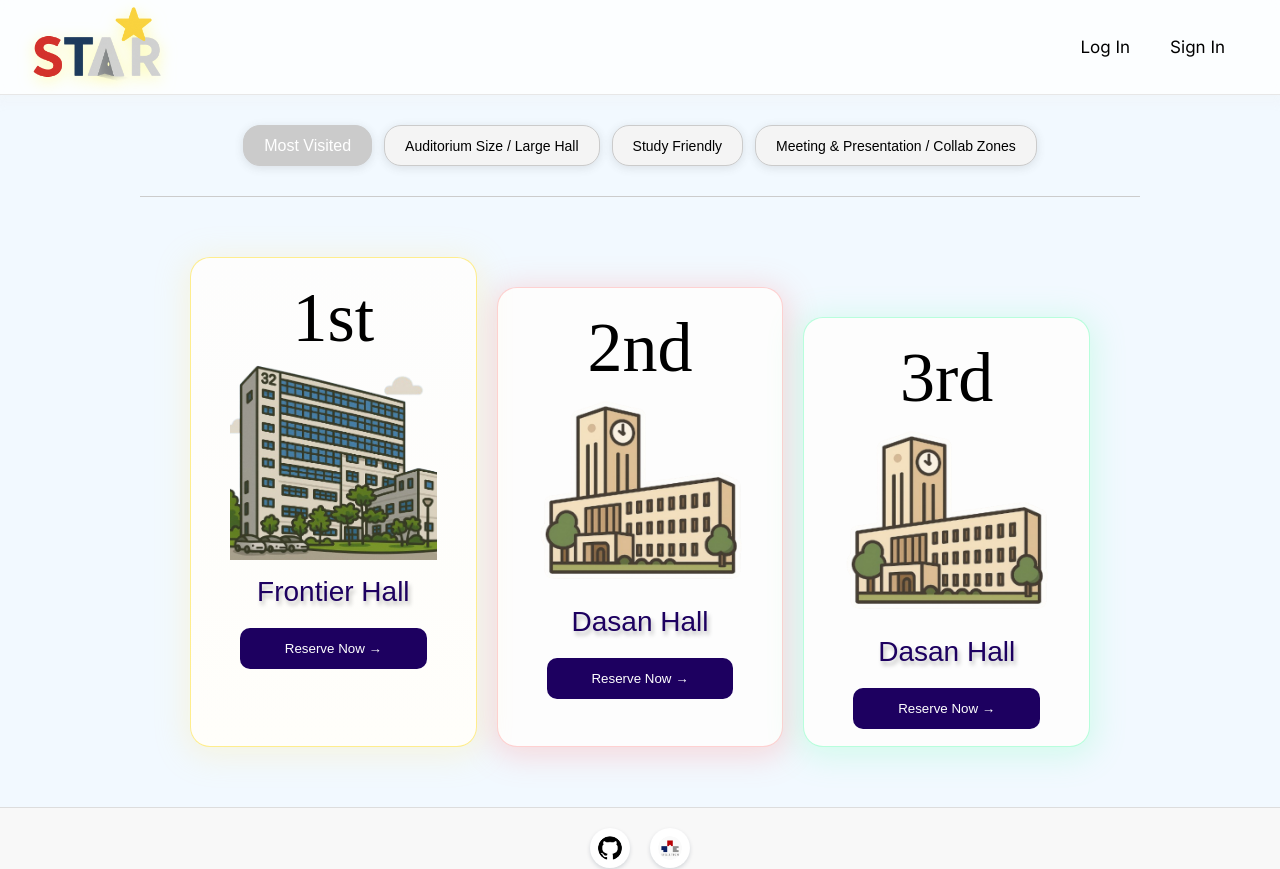
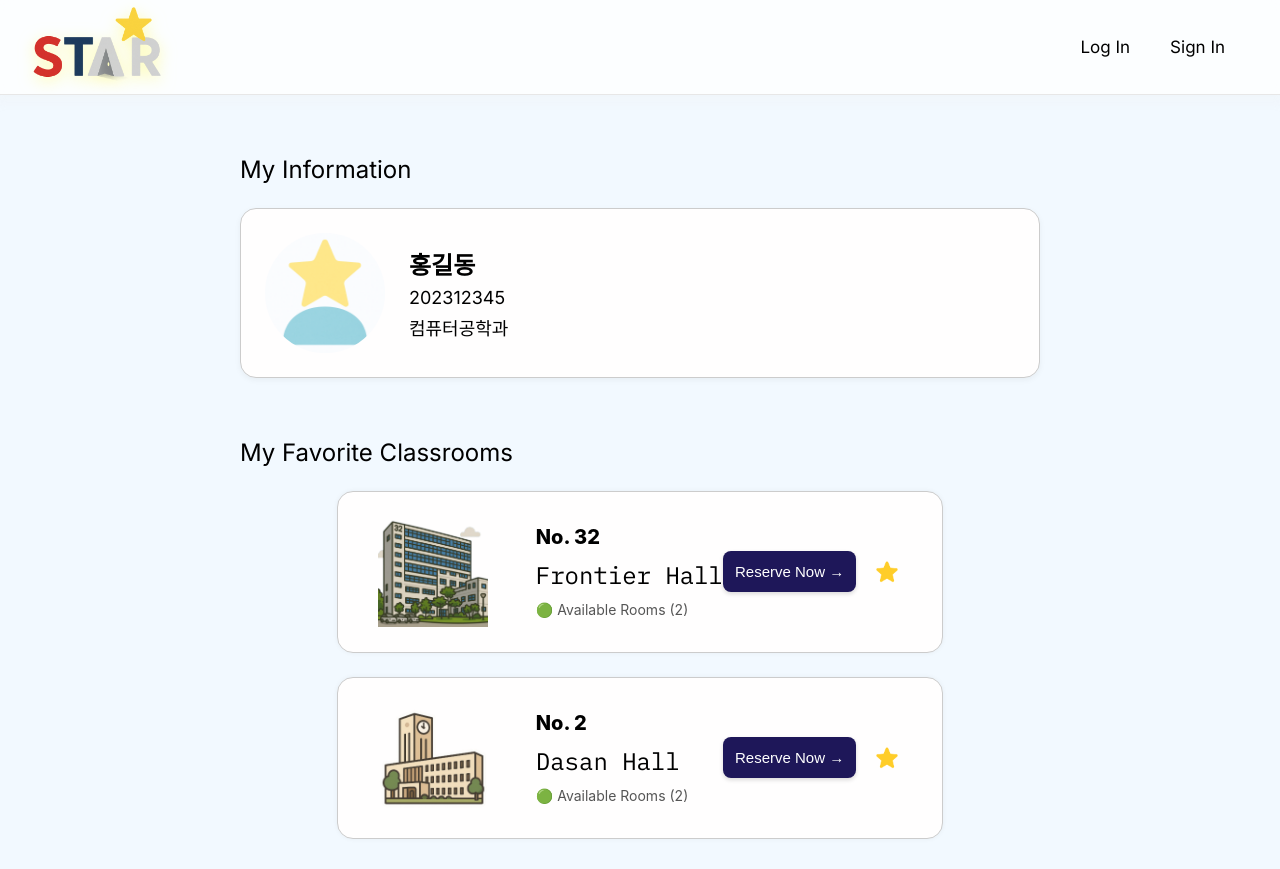
Before and after one commit to yen2i/STAR, a React (Create React App) app in the folder front/: page /hotspot in a window 1280 px wide. Shown: the top 869 px of the page. Built offline with nearby package versions, Linux system fonts and the light colour scheme; a web font is replaced by a local one.

Commit message:
Update HotspotPage.js

```diff
--- a/front/src/pages/HotspotPage.js
+++ b/front/src/pages/HotspotPage.js
@@ -1,166 +1,191 @@
-import React, { useState, useEffect } from 'react';
+import React, { useEffect, useState } from 'react';
+import { useNavigate } from 'react-router-dom';
+import axios from 'axios';
 import Header from '../components/Header';
 import Footer from '../components/Footer';
-import HotspotCard from '../components/HotspotCard';
-import RoomSelectModal from '../components/RoomSelectModal';
-import { useNavigate } from 'react-router-dom';
-import axios from 'axios';
-import '../styles/HotspotPage.css';
+import BuildingCard from '../components/BuildingCard';
+import RoomSelectModal from '../components/RoomSelectModal'; // ⭐ 모달 추가
+import profileImg from '../assets/profile.png';
+import '../styles/ProfilePage.css';
 
-const CATEGORIES = [
-  'Most Visited',
-  'Auditorium Size / Large Hall',
-  'Study Friendly',
-  'Meeting & Presentation / Collab Zones',
-];
+const getBuildingImage = (id) => {
+  try {
+    return require(`../assets/buildings img/${id}.png`);
+  } catch {
+    return require(`../assets/buildings img/2.png`);
+  }
+};
 
-const HotspotPage = () => {
-  const [selectedCategory, setSelectedCategory] = useState(CATEGORIES[0]);
-  const [hotspots, setHotspots] = useState([]);
-  const [modalBuilding, setModalBuilding] = useState(null);
-  const navigate = useNavigate();
-
-  const fetchData = async (category) => {
-    try {
-      let response;
-      if (category === 'Most Visited') {
-        response = await axios.get('http://localhost:8080/api/analytics/popular-buildings');
-      } else if (category === 'Auditorium Size / Large Hall') {
-        response = await axios.get('http://localhost:8080/api/analytics/popular-buildings/by-large-group');
-      } else if (category === 'Study Friendly') {
-        response = await axios.get('http://localhost:8080/api/analytics/popular-buildings/by-purpose?purpose=study');
-      } else if (category === 'Meeting & Presentation / Collab Zones') {
-        response = await axios.get('http://localhost:8080/api/analytics/popular-buildings/by-purpose?purpose=meeting');
-      }
-
-      const data = Array.isArray(response.data) ? response.data : [response.data];
-
-      const buildings = data.map((item, i) => {
-        const id = parseInt(item._id?.match(/\d+/)?.[0] || i); // buildingNo 추출
-        return {
-          id: String(id),
-          name: item._id,
-          rank: i + 1,
-          image: require(`../assets/buildings img/${id}.png`),
-        };
-      });
-
-      setHotspots(buildings);
-    } catch (err) {
-      console.error('🔥 Fallback to mock data due to error:', err);
-      setHotspots([
+const MOCK_BUILDINGS = [
   {
     id: '32',
-          rank: 1,
     name: 'Frontier Hall',
-          image: require('../assets/buildings img/32.png'),
+    image: getBuildingImage('32'),
+    availableRooms: [
+      { room: 'Room 107', time: '8:00 - 10:50' },
+      { room: 'Room 131', time: '11:00 - 12:50' },
+    ],
   },
   {
     id: '2',
-          rank: 2,
     name: 'Dasan Hall',
-          image: require('../assets/buildings img/2.png'),
+    image: getBuildingImage('2'),
+    availableRooms: [
+      { room: 'Room 201', time: '9:00 - 9:50' },
+      { room: 'Room 105', time: '10:00 - 10:50' },
+    ],
   },
-        {
-          id: '2',
-          rank: 3,
-          name: 'Dasan Hall',
-          image: require('../assets/buildings img/2.png'),
-        },
-      ]);
+];
+
+// ✅ mock 유저 미리 설정
+const MOCK_USER = {
+  name: '홍길동',
+  studentNumber: '202312345',
+  major: '컴퓨터공학과',
+  favorites: ['Frontier Hall', 'Dasan Hall'],
+};
+
+const ProfilePage = () => {
+  const navigate = useNavigate();
+  const [user, setUser] = useState(null);
+  const [favoriteBuildings, setFavoriteBuildings] = useState([]);
+  const [showModal, setShowModal] = useState(false);
+  const [selectedBuilding, setSelectedBuilding] = useState(null);
+
+  useEffect(() => {
+    const fetchProfile = async () => {
+      try {
+        const token = localStorage.getItem('token');
+        if (!token) throw new Error('No token');
+
+        const res = await axios.get('http://localhost:8080/api/users/me', {
+          headers: { Authorization: `Bearer ${token}` }
+        });
+
+        const userData = res.data.user;
+        setUser(userData);
+
+        // ✅ 서버에서 전체 건물 목록 받아오기
+        const buildingsRes = await axios.get('http://localhost:8080/api/buildings');
+        const buildingData = buildingsRes.data.buildings;
+
+        // ✅ building.name과 userData.favorites를 비교해 매칭
+        const matched = buildingData.map(b => ({
+          id: String(b.buildingNo),
+          name: b.buildingName,
+          image: getBuildingImage(b.buildingNo),
+          availableRooms: [], // 마이페이지에서는 사용하지 않음
+        })).filter(b => userData.favorites.includes(b.name));
+
+        setFavoriteBuildings(matched);
+      } catch (err) {
+        console.warn('⚠️ 서버 연결 실패, mock 유저 사용');
+        localStorage.setItem('user', JSON.stringify(MOCK_USER));
+        setUser(MOCK_USER);
+
+        const matched = MOCK_BUILDINGS.filter(b =>
+          MOCK_USER.favorites.includes(b.name)
+        );
+        setFavoriteBuildings(matched);
       }
     };
 
-  useEffect(() => {
-    fetchData(selectedCategory);
-  }, [selectedCategory]);
+    fetchProfile();
+  }, []);
 
-  const handleReserve = async (building) => {
+  const openRoomModal = (building) => {
+    setSelectedBuilding(building);
+    setShowModal(true);
+  };
+
+  const handleRoomSelect = (room) => {
+    setShowModal(false);
+    const roomNumber = room.room.match(/\d+/)?.[0];
+    navigate(`/reserve/${selectedBuilding.name}/${roomNumber}`);
+  };
+
+  const toggleFavorite = async (buildingName) => {
     try {
-      const res = await axios.get(`http://localhost:8080/api/buildings/rooms?buildingNo=${building.id}`);
-      const availableRooms = res.data.rooms.map(room => ({
-        room: room,
-      }));
+      const token = localStorage.getItem('token');
+      const isAlreadyFavorite = user?.favorites.includes(buildingName);
+      let updatedFavorites;
 
-      setModalBuilding({
-        id: building.id,
-        name: building.name,
-        image: building.image,
-        availableRooms,
+      if (token) {
+        if (isAlreadyFavorite) {
+          await axios.delete('http://localhost:8080/api/users/favorites', {
+            headers: { Authorization: `Bearer ${token}` },
+            data: { building: buildingName },
           });
+          updatedFavorites = user.favorites.filter((n) => n !== buildingName);
+        } else {
+          await axios.post('http://localhost:8080/api/users/favorites', { building: buildingName }, {
+            headers: { Authorization: `Bearer ${token}` },
+          });
+          updatedFavorites = [...user.favorites, buildingName];
+        }
+      } else {
+        // mock fallback
+        updatedFavorites = isAlreadyFavorite
+          ? user.favorites.filter((n) => n !== buildingName)
+          : [...user.favorites, buildingName];
+      }
+
+      const updatedUser = { ...user, favorites: updatedFavorites };
+      setUser(updatedUser);
+      localStorage.setItem('user', JSON.stringify(updatedUser));
+
+      const matched = MOCK_BUILDINGS.filter(b =>
+        updatedFavorites.includes(b.name)
+      );
+      setFavoriteBuildings(matched);
     } catch (err) {
-      console.error('Failed to fetch rooms:', err);
-
-      // ✅ Fallback mock data
-      const mockRooms = [
-        { room: 'Room 101', time: '08:00 - 09:50' },
-        { room: 'Room 202', time: '10:00 - 11:50' },
-      ];
-
-      setModalBuilding({
-        id: building.id,
-        name: building.name,
-        image: building.image,
-        availableRooms: mockRooms,
-      });
+      alert('즐겨찾기 변경 실패!');
     }
   };
 
-
-  const handleCloseModal = () => {
-    setModalBuilding(null);
-  };
-
-  const handleSelectRoom = (room) => {
-    const roomNumber = room.room.match(/\d+/)?.[0]; // 숫자만 추출 (예: '107')
-    navigate(`/reserve/${modalBuilding.name}/${roomNumber}`);
-    handleCloseModal();
-  };
-
+  if (!user) return <div>Loading...</div>;
 
   return (
-    <div className="hotspot-page">
+    <div className="profile-page">
       <Header />
-
-      <div className="category-bar">
-        {CATEGORIES.map((cat) => (
-          <button
-            key={cat}
-            className={cat === selectedCategory ? 'active' : ''}
-            onClick={() => setSelectedCategory(cat)}
-          >
-            {cat}
-          </button>
-        ))}
+      <main className="profile-content">
+        <h2>My Information</h2>
+        <div className="profile-box">
+          <img src={profileImg} alt="profile" />
+          <div className="profile-info">
+            <div><strong>{user.name}</strong></div>
+            <div>{user.studentNumber}</div>
+            <div>{user.major}</div>
+          </div>
         </div>
 
-      <div className="category-divider"></div>
+        <h2>My Favorite Classrooms</h2>
+        <div className="building-list">
+          {favoriteBuildings.length > 0 ? (
+            favoriteBuildings.map((building) => (
+              <BuildingCard
+                key={building.id}
+                building={building}
+                isFavorite={user.favorites.includes(building.name)}
+                onReserveClick={openRoomModal}
+                onToggleFavorite={toggleFavorite}
+              />
+            ))
+          ) : (
+            <p>You have no favorite classrooms yet.</p>
+          )}
+        </div>
+      </main>
 
-      <div className="hotspot-display">
-        {[1, 2, 3].map((desiredRank) => {
-          const building = hotspots.find(b => b.rank === desiredRank);
-          return building ? (
-            <HotspotCard
-              key={building.id + desiredRank}
-              rank={building.rank}
-              building={building}
-              onReserveClick={handleReserve}
+      <RoomSelectModal
+        building={selectedBuilding}
+        onClose={() => setSelectedBuilding(null)}
+        onSelectRoom={handleRoomSelect}
       />
-          ) : null;
-        })}
-      </div>
-
-      {modalBuilding && (
-        <RoomSelectModal
-          building={modalBuilding}
-          onClose={handleCloseModal}
-          onSelectRoom={handleSelectRoom}
-        />
-      )}
 
       <Footer />
     </div>
   );
 };
 
-export default HotspotPage;
+export default ProfilePage;
```
Lines whose indentation alone changed are shown as unchanged.
